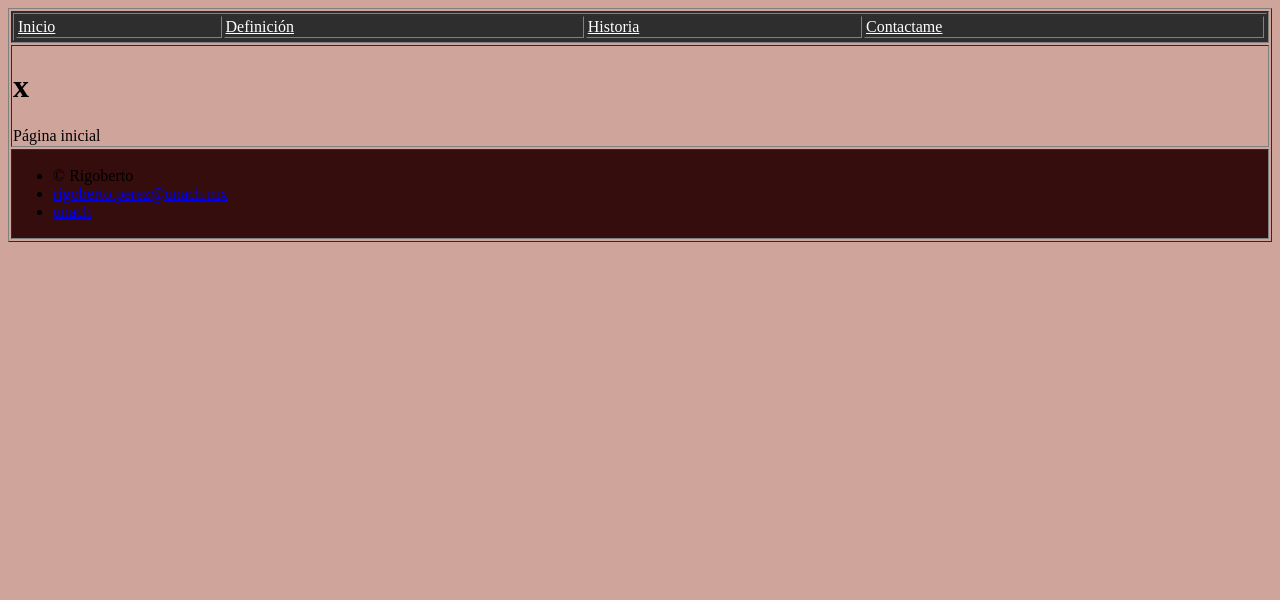
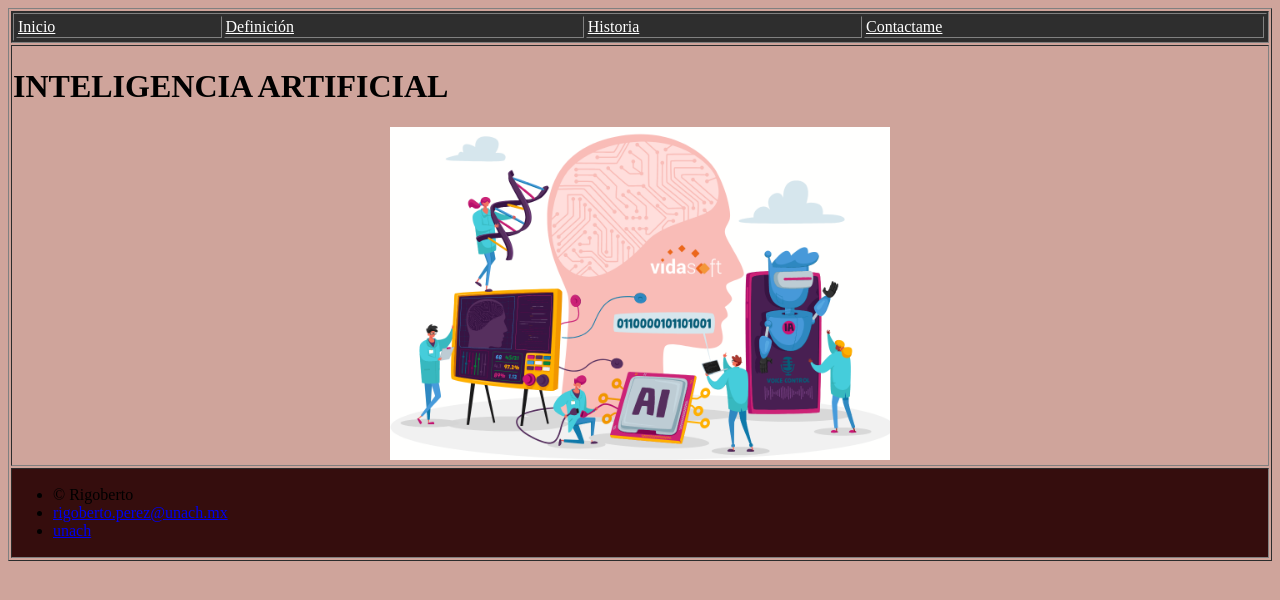
Before and after one commit to RigobertoPO/Demo25k, a plain HTML site: page index.html in a window 1280 px wide. Drawn offline with Linux system fonts and the light colour scheme.

Commit message:
Se agrega la imagen

```diff
--- a/index.html
+++ b/index.html
@@ -20,10 +20,12 @@
         </td>
     </tr>
     <tr>
-
         <td>
-            <h1>x</h1>
-            Página inicial</td>
+            <h1>INTELIGENCIA ARTIFICIAL</h1>
+            <div style="text-align:center;">
+                <img src="img/IA.png" alt="foto" style="width: 500px;">
+            </div>
+        </td>
     </tr>
     <tr style="background-color: rgb(53, 13, 13);">
         <td>
```
Also changed, not shown: img/IA.png (added).
